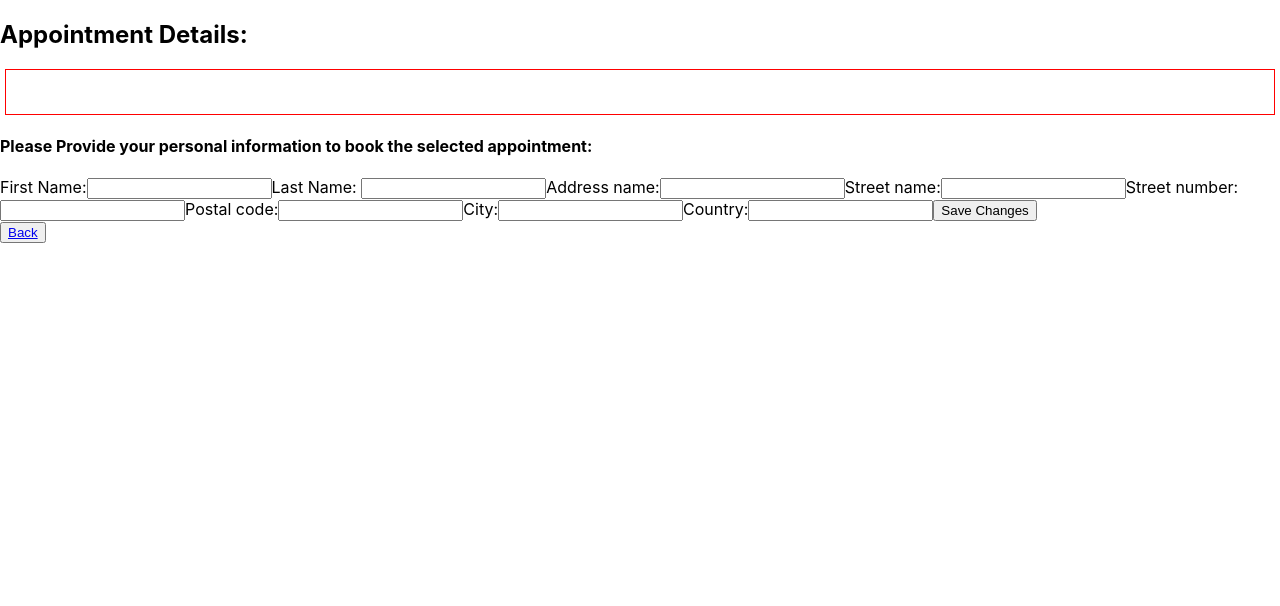
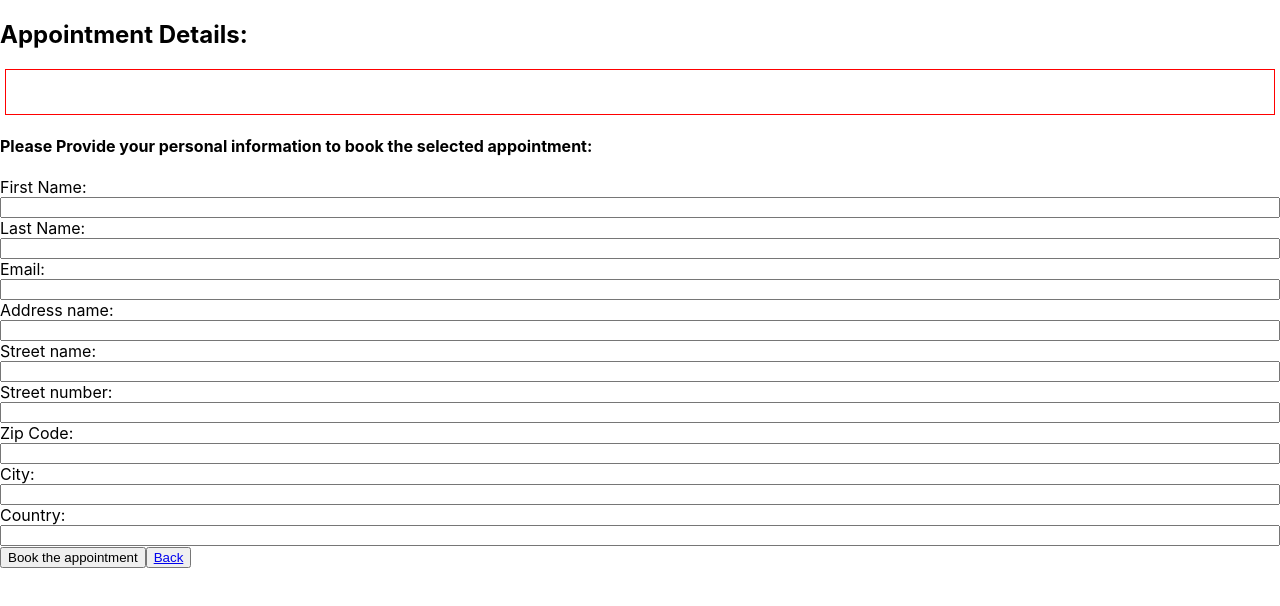
Before and after one commit to jmpberlin/testify, a React (Create React App) app in the folder client/: page /appointments/details in a window 1280 px wide. Shown: the top 606 px of the page. Built offline with nearby package versions, Linux system fonts and the light colour scheme.

Commit message:
worked on the appointment Details view - transmitting information to the appointment Store

```diff
--- a/client/src/components/UI/Appointments/AppointmentDetailsEditForm/AppointmentDetailsEditForm.jsx
+++ b/client/src/components/UI/Appointments/AppointmentDetailsEditForm/AppointmentDetailsEditForm.jsx
@@ -1,39 +1,76 @@
 import React from 'react';
+import styles from './AppointmentDetailsEditForm.module.css';
 
 const AppointmentDetailsEditForm = (props) => {
   return (
-    <div>
+    <div className={styles.appointment_details_edit_form_wrapper}>
       <label className='' htmlFor='firstName'>
         First Name:
       </label>
-      <input type='text' name='firstName' id='firstName' />
+      <input
+        onChange={props.onChange}
+        type='text'
+        name='firstName'
+        id='firstName'
+      />
 
       <label htmlFor='lastName'>Last Name: </label>
-      <input type='text' name='lastName' id='lastName' />
+      <input
+        onChange={props.onChange}
+        type='text'
+        name='lastName'
+        id='lastName'
+      />
+      <label htmlFor='email'>Email: </label>
+      <input onChange={props.onChange} type='email' name='email' id='email' />
 
       <label htmlFor='addressName'>Address name:</label>
-      <input type='text' name='addressName' id='addressName' />
+      <input
+        onChange={props.onChange}
+        type='text'
+        name='addressName'
+        id='addressName'
+      />
 
       <label htmlFor='streetName'>Street name:</label>
 
-      <input type='text' name='streetName' id='streetName' />
+      <input
+        onChange={props.onChange}
+        type='text'
+        name='streetName'
+        id='streetName'
+      />
 
       <label htmlFor='streetNumber'>Street number:</label>
 
-      <input type='number' name='streetNumber' id='streetNumber' />
+      <input
+        onChange={props.onChange}
+        type='text'
+        name='streetNumber'
+        id='streetNumber'
+      />
 
-      <label htmlFor='postalCode'>Postal code:</label>
-      <input type='text' name='postalCode' id='postalCode' />
+      <label htmlFor='zipCode'>Zip Code:</label>
+      <input
+        onChange={props.onChange}
+        type='text'
+        name='zipCode'
+        id='zipCode'
+      />
 
       <label htmlFor='city'>City:</label>
 
-      <input type='text' name='city' id='city' />
+      <input onChange={props.onChange} type='text' name='city' id='city' />
 
       <label htmlFor='country'>Country:</label>
 
-      <input type='text' name='country' id='country' />
+      <input
+        onChange={props.onChange}
+        type='text'
+        name='country'
+        id='country'
+      />
 
-      <button type='submit'>Save Changes</button>
     </div>
   );
 };
--- a/client/src/components/UI/Appointments/AppointmentDetailsEditForm/AppointmentDetailsEditForm.module.css
+++ b/client/src/components/UI/Appointments/AppointmentDetailsEditForm/AppointmentDetailsEditForm.module.css
@@ -0,0 +1,4 @@
+.appointment_details_edit_form_wrapper {
+  display: flex;
+  flex-direction: column;
+}
--- a/client/src/components/stores/appointment-context.js
+++ b/client/src/components/stores/appointment-context.js
@@ -2,23 +2,39 @@ import React, { useState, useEffect } from 'react';
 
 const AppointmentContext = React.createContext({
   transmitTimeslotId: () => {},
-  timeslotId: 0,
+  transmitService: () => {},
   saveTimeslot: () => {},
   transmitHumanDate: () => {},
   transmitHumanTime: () => {},
+  transmitAppointmentDetails: () => {},
+  timeslotId: 0,
+  getAppointmentDetails: () => {},
 });
 
 export const AppointmentContextProvider = (props) => {
   const [timeslotId, setTimeslotId] = useState(0);
   const [humanDate, setHumanDate] = useState(null);
   const [humanTime, setHumanTIme] = useState(null);
+  const [firstName, setFirstName] = useState('');
+  const [lastName, setLastName] = useState('');
+  const [email, setEmail] = useState('');
+  const [service, setService] = useState('');
+  const [addressName, setAddressName] = useState('');
+  const [streetName, setStreetName] = useState('');
+  const [streetNumber, setStreetNumber] = useState('');
+  const [zipCode, setZipCode] = useState('');
+  const [city, setCity] = useState('');
+  const [country, setCountry] = useState('');
+
   function receiveTimeslotId(id) {
     setTimeslotId(id);
+    console.log(timeslotId);
   }
-  function saveTimeslotDateAndTime() {
+  function saveTimeslotDateTimeAndService() {
     localStorage.setItem('timeslotId', timeslotId);
     localStorage.setItem('humanDate', humanDate);
     localStorage.setItem('humanTime', humanTime);
+    localStorage.setItem('service', service);
     console.log('Time, Date & TimeslotId is set on localStorage');
   }
   function receiveHumanDate(humanDate) {
@@ -26,6 +42,66 @@ export const AppointmentContextProvider = (props) => {
   }
   function receiveHumanTime(humanTime) {
     setHumanTIme(humanTime);
+  }
+  function receiveAppointmentDetails(name, val) {
+    switch (name) {
+      case 'firstName':
+        setFirstName(val);
+        console.log('setFirstName!');
+        console.log(firstName);
+        break;
+      case 'lastName':
+        setLastName(val);
+        console.log('setLasttName!');
+        break;
+      case 'email':
+        setEmail(val);
+        console.log('setEmail!');
+        break;
+      case 'addressName':
+        setAddressName(val);
+        console.log('setAddressName!');
+        break;
+      case 'streetName':
+        setStreetName(val);
+        console.log('setStreetName!');
+        break;
+      case 'streetNumber':
+        setStreetNumber(val);
+        console.log('setStreetNumber!');
+        break;
+      case 'zipCode':
+        setZipCode(val);
+        console.log('setZipcode!');
+        break;
+      case 'country':
+        setCountry(val);
+        console.log('setCountry!');
+        break;
+      case 'city':
+        setCity(val);
+        console.log('setCity!');
+        break;
+      default:
+        break;
+    }
+  }
+  function returnAppointmentDetails() {
+    console.log('first name: ', firstName);
+    console.log('last name: ', lastName);
+    // const appointmentObj = {
+    //   firstName: 'firstName',
+    //   lastName: lastName,
+    //   email: email,
+    //   addressName: addressName,
+    //   streetName: streetName,
+    //   streetNumber: streetNumber,
+    //   zipCode: zipCode,
+    //   city: city,
+    //   country: country,
+    //   timeslotId: timeslotId,
+    // };
+    // return 'appointmentObj;';
   }
   useEffect(() => {}, []);
   return (
@@ -35,7 +111,19 @@ export const AppointmentContextProvider = (props) => {
         transmitTimeslotId: receiveTimeslotId,
         transmitHumanDate: receiveHumanDate,
         transmitHumanTime: receiveHumanTime,
-        saveTimeslot: saveTimeslotDateAndTime,
+        saveTimeslot: saveTimeslotDateTimeAndService,
+        transmitAppointmentDetails: receiveAppointmentDetails,
+        firstName: firstName,
+        lastName: lastName,
+        email: email,
+        service: service,
+        addressName: addressName,
+        streetName: streetName,
+        streetNumber: streetNumber,
+        zipCode: zipCode,
+        city: city,
+        country: country,
+        getAppointmentDetails: returnAppointmentDetails,
       }}
     >
       {props.children}
--- a/client/src/components/user/AppointmentCreation/AppointmentDetails/AppointmentDetails.jsx
+++ b/client/src/components/user/AppointmentCreation/AppointmentDetails/AppointmentDetails.jsx
@@ -19,6 +19,25 @@ const AppointmentDetails = () => {
     setHumanTime(localStorage.getItem('humanTime'));
   }, [appoCtx.timeslotId]);
 
+  function editFormChangeHandler(e) {
+    appoCtx.transmitAppointmentDetails(e.target.name, e.target.val);
+  }
+  function bookAppointmentHandler() {
+    // console.log({
+    //   firstName: appoCtx.firstName,
+    //   lastName: appoCtx.lastName,
+    //   email: appoCtx.email,
+    //   timeslotId: appoCtx.timeslotId,
+    //   addressName: appoCtx.addressName,
+    //   streetName: appoCtx.streetName,
+    //   streetNumber: appoCtx.streetNumber,
+    //   zipCode: appoCtx.zipCode,
+    //   city: appoCtx.city,
+    //   country: appoCtx.country,
+    // });
+
+    appoCtx.getAppointmentDetails();
+  }
   return (
     <BackgroundWrapper>
       <h2>Appointment Details: </h2>
@@ -30,8 +49,10 @@ const AppointmentDetails = () => {
         Please Provide your personal information to book the selected
         appointment:
       </h4>
-      <AppointmentDetailsEditForm></AppointmentDetailsEditForm>
-
+      <AppointmentDetailsEditForm
+        onChange={editFormChangeHandler}
+      ></AppointmentDetailsEditForm>
+      <button onClick={bookAppointmentHandler}>Book the appointment</button>
       <ButtonBack onClick={onClickBackHandler} to='/appointments/date'>
         Back
       </ButtonBack>
```
